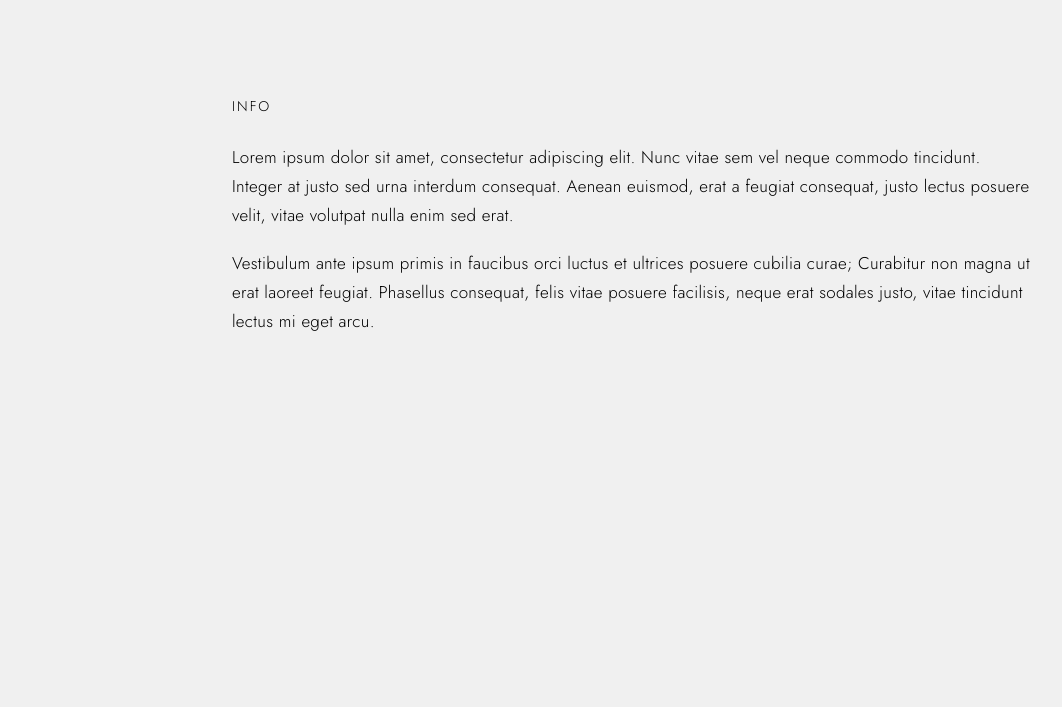
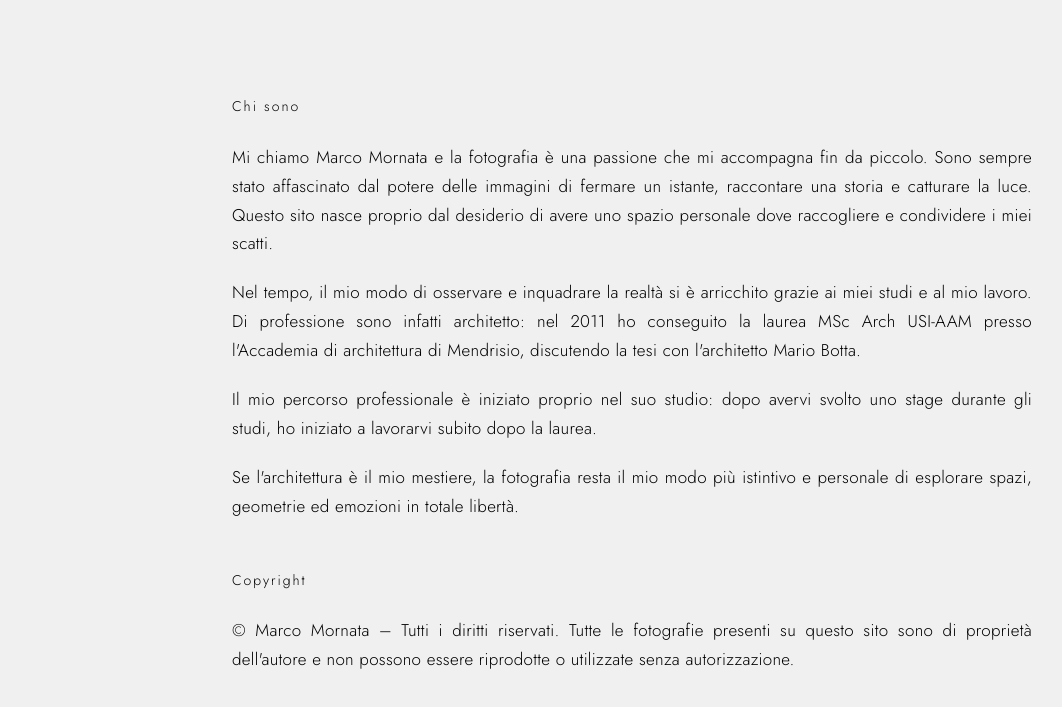
Before and after one commit to marcomornata/marco-mornata-foto, a plain HTML site: page info.html in a window 1280 px wide. Shown: the part 55-762 px from the top of the page, without its empty margins (8-1070 px from the left). Drawn offline with Linux system fonts and the light colour scheme.

Commit message:
Testi e info

```diff
--- a/info.html
+++ b/info.html
@@ -77,8 +77,19 @@
             letter-spacing: 2px;
         }
 
+        h2 {
+            margin: 48px 0 24px;
+            font-size: 14px;
+            font-weight: 300;
+            letter-spacing: 2px;
+        }
+
         p + p {
             margin-top: 20px;
+        }
+
+        main p {
+            text-align: justify;
         }
 
         @media (max-width: 768px) {
@@ -119,9 +130,13 @@
         <a class="top-nav-link" href="index.html#1-tutti">GALLERIE</a>
     </header>
     <main>
-        <h1>INFO</h1>
-        <p>Lorem ipsum dolor sit amet, consectetur adipiscing elit. Nunc vitae sem vel neque commodo tincidunt. Integer at justo sed urna interdum consequat. Aenean euismod, erat a feugiat consequat, justo lectus posuere velit, vitae volutpat nulla enim sed erat.</p>
-        <p>Vestibulum ante ipsum primis in faucibus orci luctus et ultrices posuere cubilia curae; Curabitur non magna ut erat laoreet feugiat. Phasellus consequat, felis vitae posuere facilisis, neque erat sodales justo, vitae tincidunt lectus mi eget arcu.</p>
+        <h1>Chi sono</h1>
+        <p>Mi chiamo Marco Mornata e la fotografia è una passione che mi accompagna fin da piccolo. Sono sempre stato affascinato dal potere delle immagini di fermare un istante, raccontare una storia e catturare la luce. Questo sito nasce proprio dal desiderio di avere uno spazio personale dove raccogliere e condividere i miei scatti.</p>
+        <p>Nel tempo, il mio modo di osservare e inquadrare la realtà si è arricchito grazie ai miei studi e al mio lavoro. Di professione sono infatti architetto: nel 2011 ho conseguito la laurea MSc Arch USI-AAM presso l'Accademia di architettura di Mendrisio, discutendo la tesi con l'architetto Mario Botta.</p>
+        <p>Il mio percorso professionale è iniziato proprio nel suo studio: dopo avervi svolto uno stage durante gli studi, ho iniziato a lavorarvi subito dopo la laurea.</p>
+        <p>Se l'architettura è il mio mestiere, la fotografia resta il mio modo più istintivo e personale di esplorare spazi, geometrie ed emozioni in totale libertà.</p>
+        <h2>Copyright</h2>
+        <p>© Marco Mornata – Tutti i diritti riservati. Tutte le fotografie presenti su questo sito sono di proprietà dell'autore e non possono essere riprodotte o utilizzate senza autorizzazione.</p>
     </main>
 </body>
 </html>
```
Also changed, not shown: index.html (+2 -1 lines).
